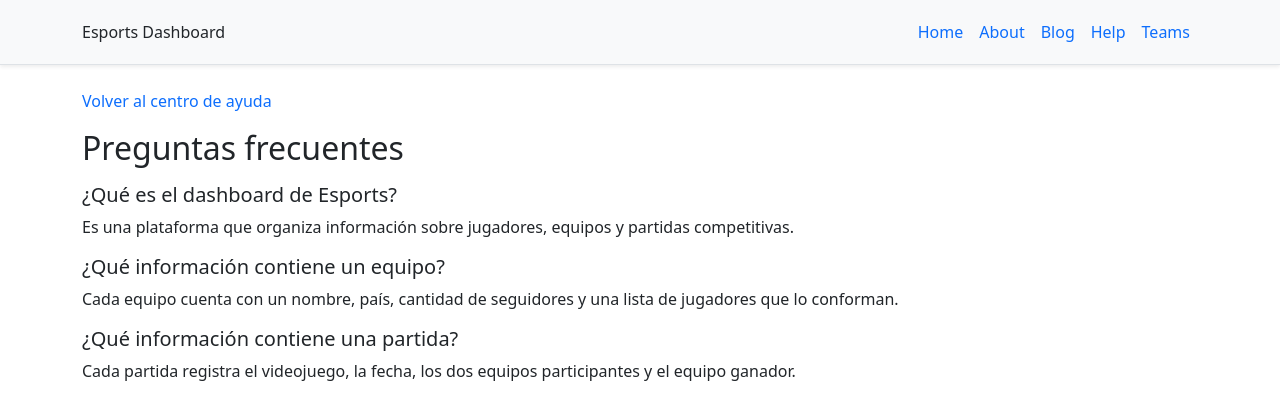
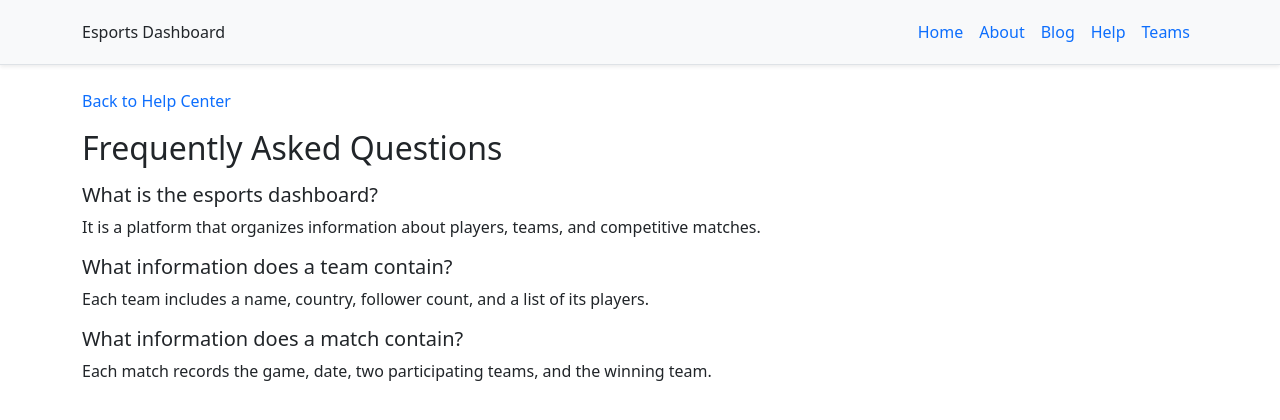
Before and after one commit to jeorregog/DashboardEsports, a Nuxt app in the folder nuxt/: page /help/faq in a window 1280 px wide. Shown: the top 420 px of the page. Built offline with nearby package versions, Linux system fonts and the light colour scheme.

Commit message:
refactor: translate help section content to English

```diff
--- a/nuxt/app/pages/help/faq.vue
+++ b/nuxt/app/pages/help/faq.vue
@@ -2,28 +2,28 @@
   <section>
     <p class="mb-3">
       <NuxtLink class="text-decoration-none" to="/help">
-        Volver al centro de ayuda
+        Back to Help Center
       </NuxtLink>
     </p>
 
-    <h1 class="h2 mb-3">Preguntas frecuentes</h1>
+    <h1 class="h2 mb-3">Frequently Asked Questions</h1>
 
-    <h2 class="h5">¿Qué es el dashboard de Esports?</h2>
+    <h2 class="h5">What is the esports dashboard?</h2>
     <p>
-      Es una plataforma que organiza información sobre jugadores,
-      equipos y partidas competitivas.
+      It is a platform that organizes information about players,
+      teams, and competitive matches.
     </p>
 
-    <h2 class="h5">¿Qué información contiene un equipo?</h2>
+    <h2 class="h5">What information does a team contain?</h2>
     <p>
-      Cada equipo cuenta con un nombre, país, cantidad de seguidores
-      y una lista de jugadores que lo conforman.
+      Each team includes a name, country, follower count,
+      and a list of its players.
     </p>
 
-    <h2 class="h5">¿Qué información contiene una partida?</h2>
+    <h2 class="h5">What information does a match contain?</h2>
     <p>
-      Cada partida registra el videojuego, la fecha, los dos equipos
-      participantes y el equipo ganador.
+      Each match records the game, date, two participating teams,
+      and the winning team.
     </p>
   </section>
 </template>
--- a/nuxt/app/pages/help/glossary.vue
+++ b/nuxt/app/pages/help/glossary.vue
@@ -2,32 +2,32 @@
   <section>
     <p class="mb-3">
       <NuxtLink class="text-decoration-none" to="/help">
-        Volver al centro de ayuda
+        Back to Help Center
       </NuxtLink>
     </p>
 
-    <h1 class="h2 mb-3">Glosario de Esports</h1>
+    <h1 class="h2 mb-3">Esports Glossary</h1>
 
     <dl>
-      <dt>Plantilla de jugadores</dt>
+      <dt>Roster</dt>
       <dd>
-        Grupo de jugadores que forman parte de un equipo.
+        The group of players who belong to a team.
       </dd>
 
-      <dt>Rol</dt>
+      <dt>Role</dt>
       <dd>
-        Posición o responsabilidad que tiene un jugador
-        dentro de su equipo.
+        The position or responsibility a player has
+        within a team.
       </dd>
 
-      <dt>Partida</dt>
+      <dt>Match</dt>
       <dd>
-        Encuentro competitivo entre dos equipos.
+        A competitive game between two teams.
       </dd>
 
-      <dt>Seguidores</dt>
+      <dt>Followers</dt>
       <dd>
-        Cantidad de personas que siguen a un equipo.
+        The number of people who follow a team.
       </dd>
     </dl>
   </section>
--- a/nuxt/app/pages/help/index.vue
+++ b/nuxt/app/pages/help/index.vue
@@ -1,19 +1,19 @@
 <template>
   <section>
-    <h1 class="h2 mb-3">Centro de ayuda</h1>
+    <h1 class="h2 mb-3">Help Center</h1>
     <p>
-      Conoce más sobre el dashboard de Esports
-      y los términos utilizados en la plataforma.
+      Learn more about the esports dashboard
+      and the terminology used throughout the platform.
     </p>
     <ul class="list-group">
       <li class="list-group-item">
         <NuxtLink class="text-decoration-none" to="/help/faq">
-          Preguntas frecuentes
+          Frequently Asked Questions
         </NuxtLink>
       </li>
       <li class="list-group-item">
         <NuxtLink class="text-decoration-none" to="/help/glossary">
-          Glosario de Esports
+          Esports Glossary
         </NuxtLink>
       </li>
     </ul>
```
